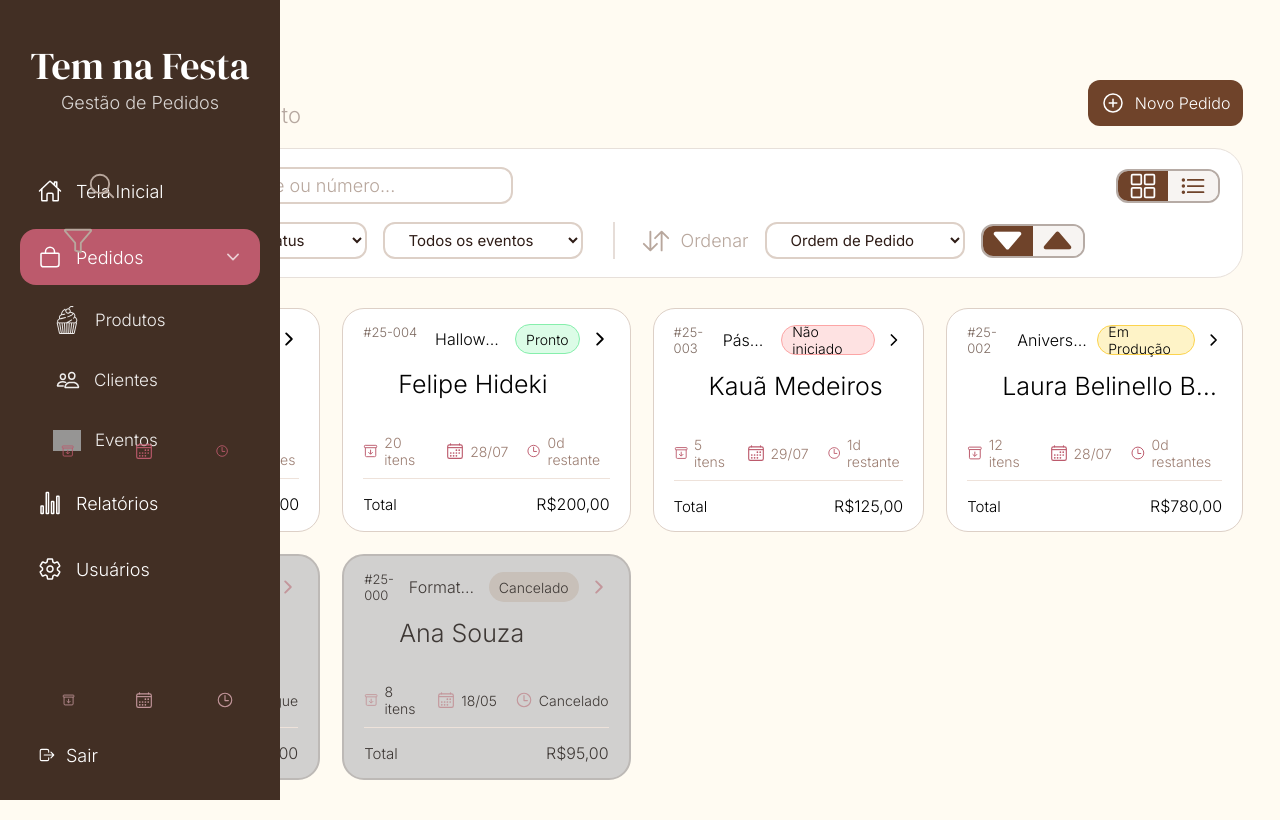
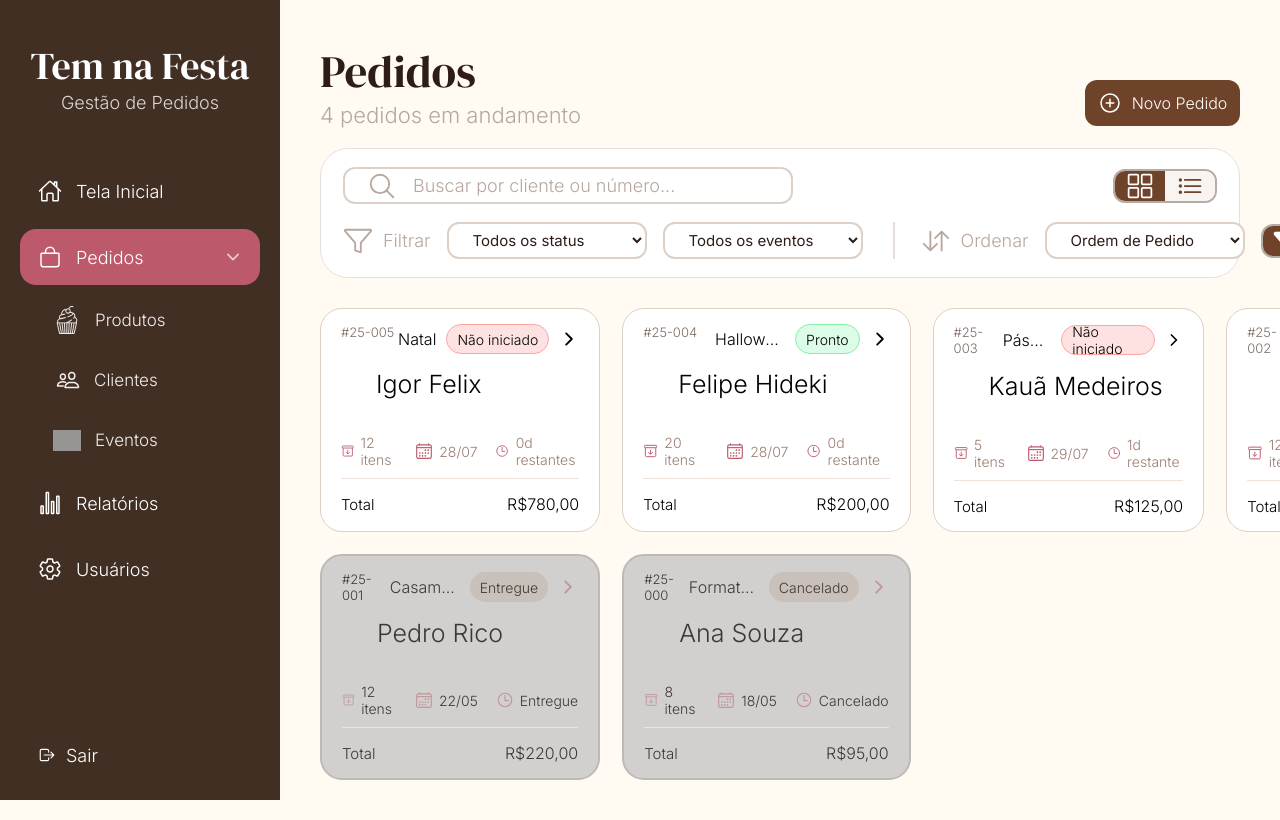
Before and after one commit to pedrorico79/TEM-NA-FESTA-frontend, a React (Vite) app: page /Pedidos in a window 1280 px wide. Built offline with nearby package versions, Linux system fonts and the light colour scheme; grey boxes are pictures that could not be loaded.

Commit message:
ajeitando distancia das paginas

```diff
--- a/src/components/css/Pedidos.css
+++ b/src/components/css/Pedidos.css
@@ -3,6 +3,8 @@
 }
 
 .pedidos-content {
+  width: calc(100% - 280px);
+  margin-left: 280px;
   flex: 1;
   padding: 40px;
 }
--- a/src/components/css/Relatorios.css
+++ b/src/components/css/Relatorios.css
@@ -6,12 +6,14 @@
 .relatorios {
     flex: 1;
     padding: 32px;
-    background: #f9f7f6;
+    background: #FFFBF2;
     display: flex;
     flex-direction: column;
     gap: 24px;
     overflow-y: auto;
     min-width: 0;
+    width: calc(100% - 280px);
+    margin-left: 280px;
 }
 
 .relatorios h1 {
@@ -138,6 +140,7 @@
     .kpis {
         grid-template-columns: repeat(2, minmax(0, 1fr));
     }
+
     .tabelas-relatorio {
         grid-template-columns: minmax(0, 1fr);
     }
@@ -153,6 +156,7 @@
     .kpis {
         grid-template-columns: 1fr;
     }
+
     .relatorios {
         padding: 16px;
     }
```
